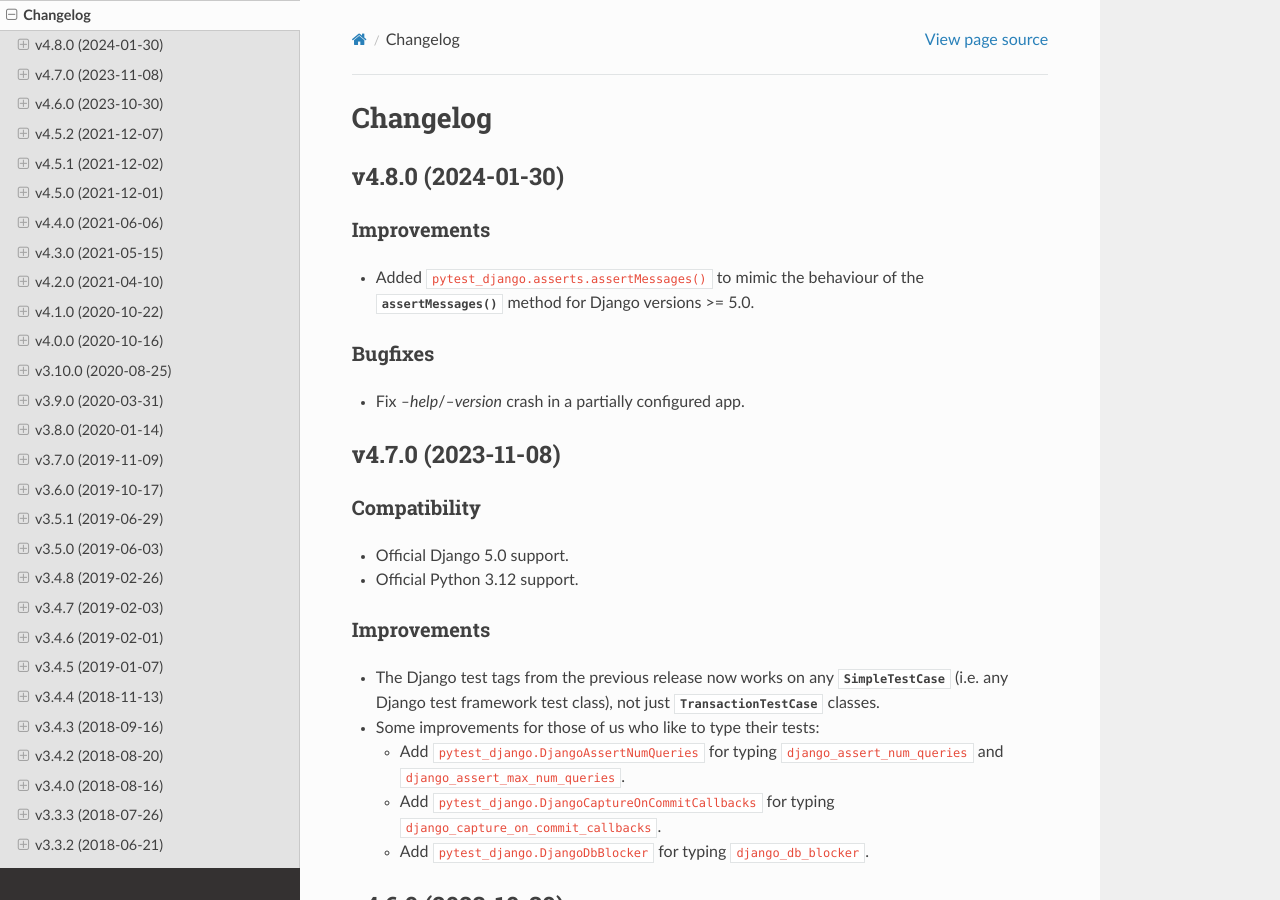
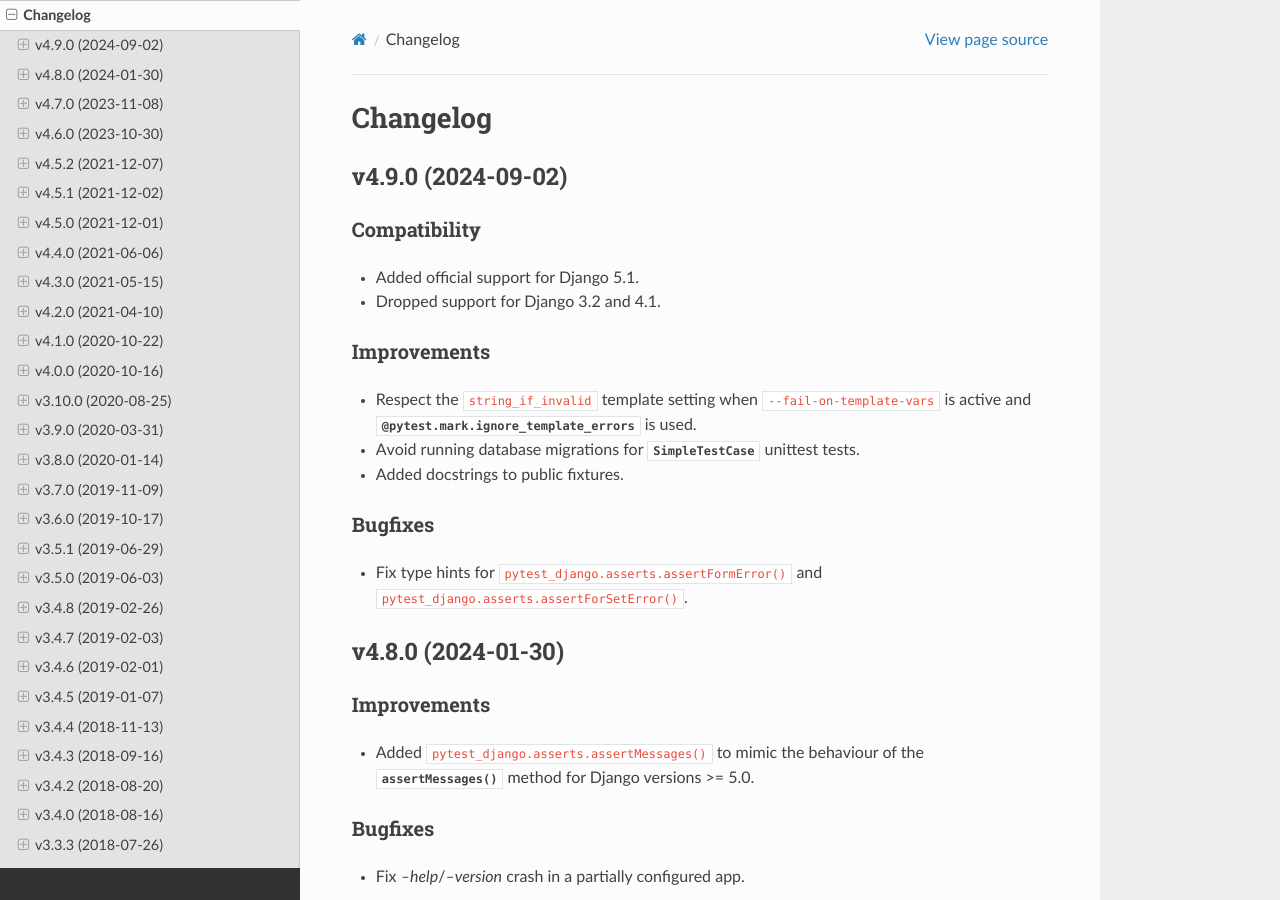
Before and after one commit to pytest-dev/pytest-django, a Sphinx documentation site: the page built from docs/changelog.rst, in a window 1280 px wide and 900 px high. Built offline with Sphinx 7.4.7 and the Read the Docs theme 2.0.0, drawn with Linux system fonts in a browser that asks for light colours; cross-references to code outside the pages are shown as plain code.

Commit message:
Release 4.9.0

```diff
--- a/docs/changelog.rst
+++ b/docs/changelog.rst
@@ -1,5 +1,34 @@
 Changelog
 =========
+
+v4.9.0 (2024-09-02)
+-------------------
+
+Compatibility
+^^^^^^^^^^^^^
+
+* Added official support for Django 5.1.
+* Dropped support for Django 3.2 and 4.1.
+
+Improvements
+^^^^^^^^^^^^
+
+* Respect the ``string_if_invalid`` template setting when
+  ``--fail-on-template-vars`` is active and
+  :func:`@pytest.mark.ignore_template_errors <pytest.mark.ignore_template_errors>`
+  is used.
+
+* Avoid running database migrations for :class:`~django.test.SimpleTestCase`
+  unittest tests.
+
+* Added docstrings to public fixtures.
+
+Bugfixes
+^^^^^^^^
+
+* Fix type hints for ``pytest_django.asserts.assertFormError()`` and
+  ``pytest_django.asserts.assertForSetError()``.
+
 
 v4.8.0 (2024-01-30)
 -------------------
```
